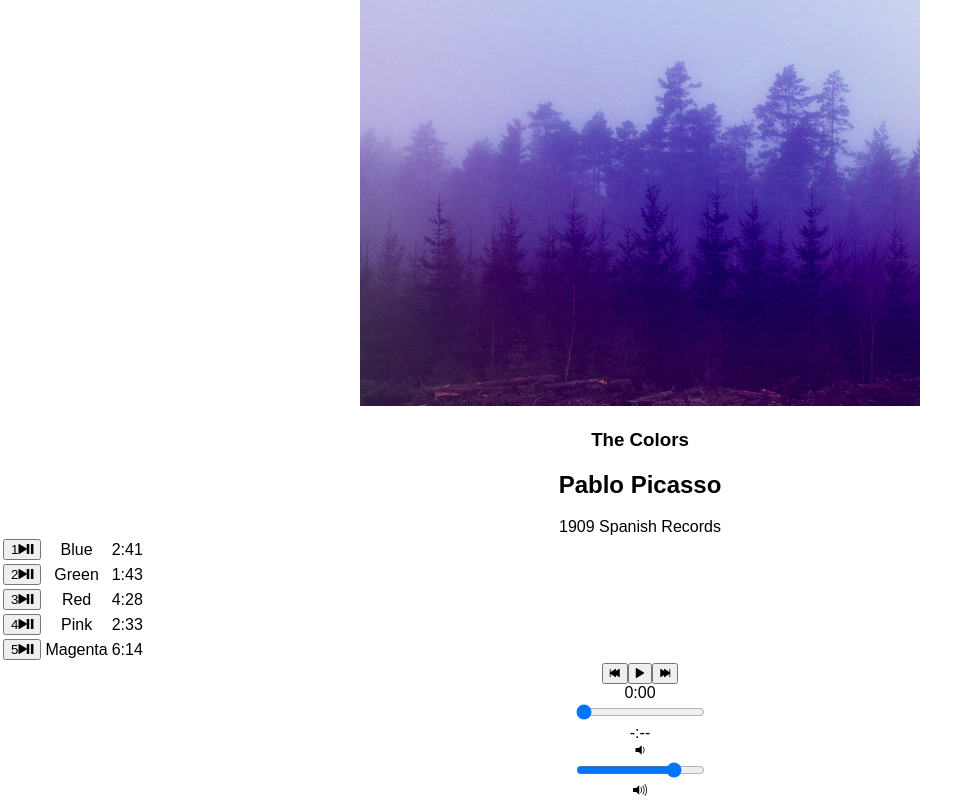
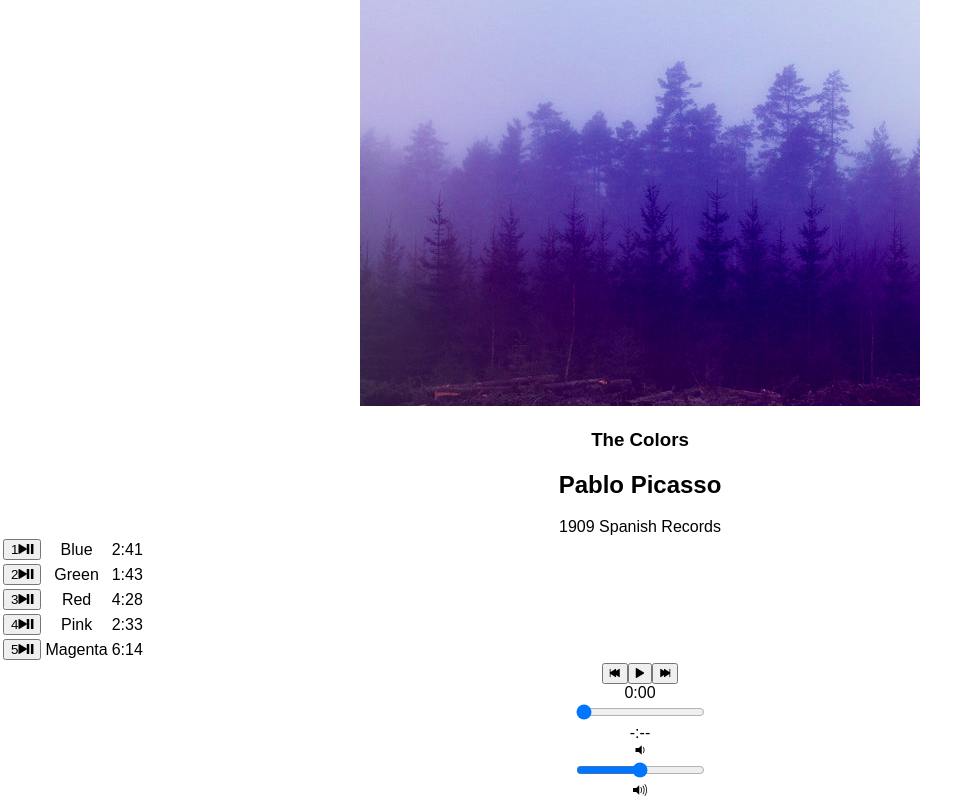
Before and after one commit to jmutt78/bloc-jams-react, a React (Create React App) app: page /album/the-colors in a window 1280 px wide. Shown: the part 252-1052 px from the top of the page, without its empty margins (0-980 px from the left). Built offline with nearby package versions, Linux system fonts and the light colour scheme.

Commit message:
Added Vol Control

```diff
--- a/src/components/PlayerBar.js
+++ b/src/components/PlayerBar.js
@@ -31,11 +31,19 @@
       </section>
 
       <section id="volume-control">
-        <div className="icon ion-volume-low"></div>
-        <input type="range" className="seek-bar" value="80" />
-        <div className="icon ion-volume-high"></div>
-    </section>
-        </section>
+               <div className="icon ion-volume-low"></div>
+               <input
+                 type="range"
+                 className="seek-bar"
+                 value={this.props.currentVolume}
+                 max="1"
+                 min="0"
+                 step="0.01"
+                 onChange={this.props.handleVolumeChange}
+               />
+               <div className="icon ion-volume-high"></div>
+             </section>
+           </section>
     );
   }
 }
--- a/src/components/album.js
+++ b/src/components/album.js
@@ -28,16 +28,21 @@
      },
      durationchange: e => {
        this.setState({ duration: this.audioElement.duration });
+     },
+     volumecontrol: e => {
+       this.setState({ currentVolume: this.audioElement.currentVolume });
      }
    };
    this.audioElement.addEventListener('timeupdate', this.eventListeners.timeupdate);
    this.audioElement.addEventListener('durationchange', this.eventListeners.durationchange);
+   this.audioElement.addEventListener('volumecontrol', this.eventListeners.volumecontrol);
  }
 
  componentWillUnmount() {
    this.audioElement.src = null;
    this.audioElement.removeEventListener('timeupdate', this.eventListeners.timeupdate);
    this.audioElement.removeEventListener('durationchange', this.eventListeners.durationchange);
+   this.audioElement.removeEventListener('volumecontrol', this.eventListeners.volumecontrol);
  }
 
  play() {
@@ -92,7 +97,12 @@
       return '-:--'
     }
   }
-
+  handleVolumeChange(e) {
+    const newVolume = e.target.value;
+    this.audioElement.currentVolume = newVolume;
+    this.setState({ currentVolume: newVolume });
+    this.audioElement.volume = newVolume;
+  }
 
   render() {
     return (
@@ -140,6 +150,7 @@
               handleNextClick={() => this.handleNextClick()}
               handleTimeChange={(e) => this.handleTimeChange(e)}
               formatTime={(timeSeconds) => this.formatTime(timeSeconds)}
+              handleVolumeChange={(e) => this.handleVolumeChange(e)}
             />
             </section>
     );
```
